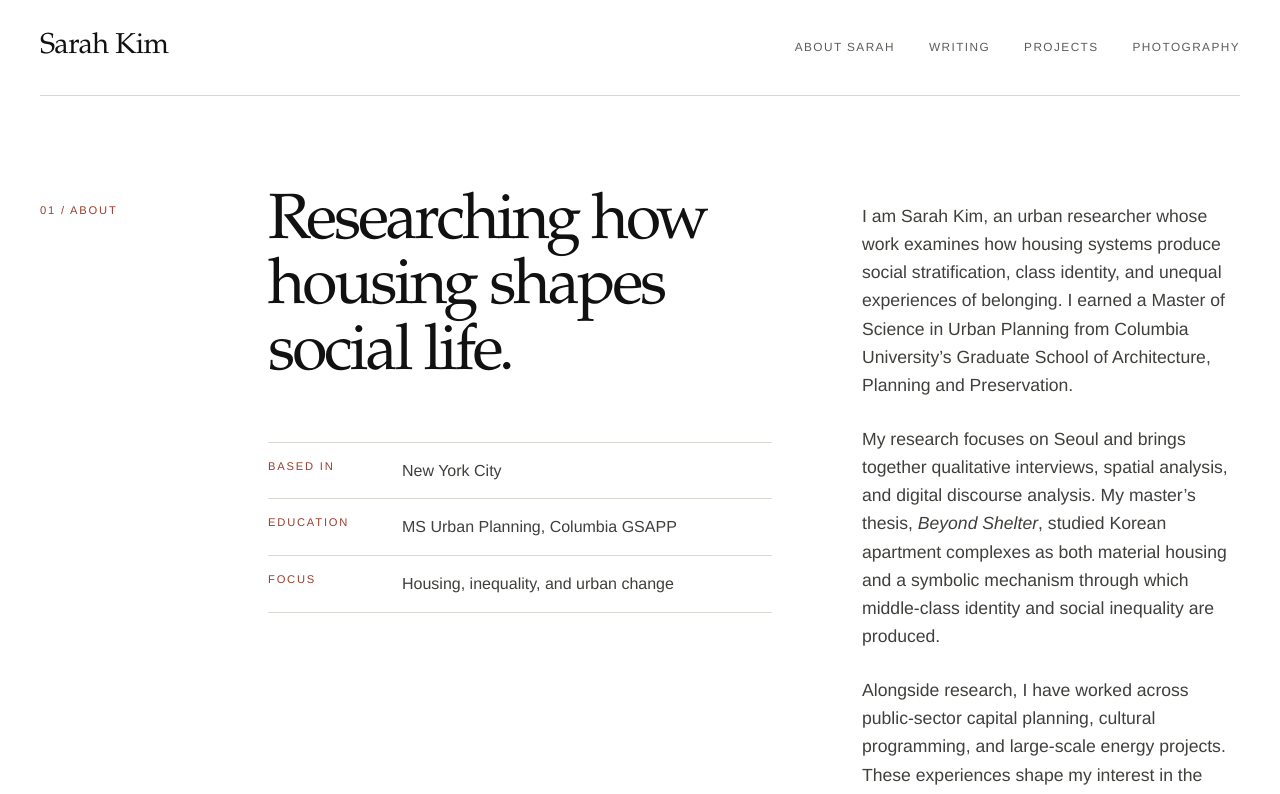
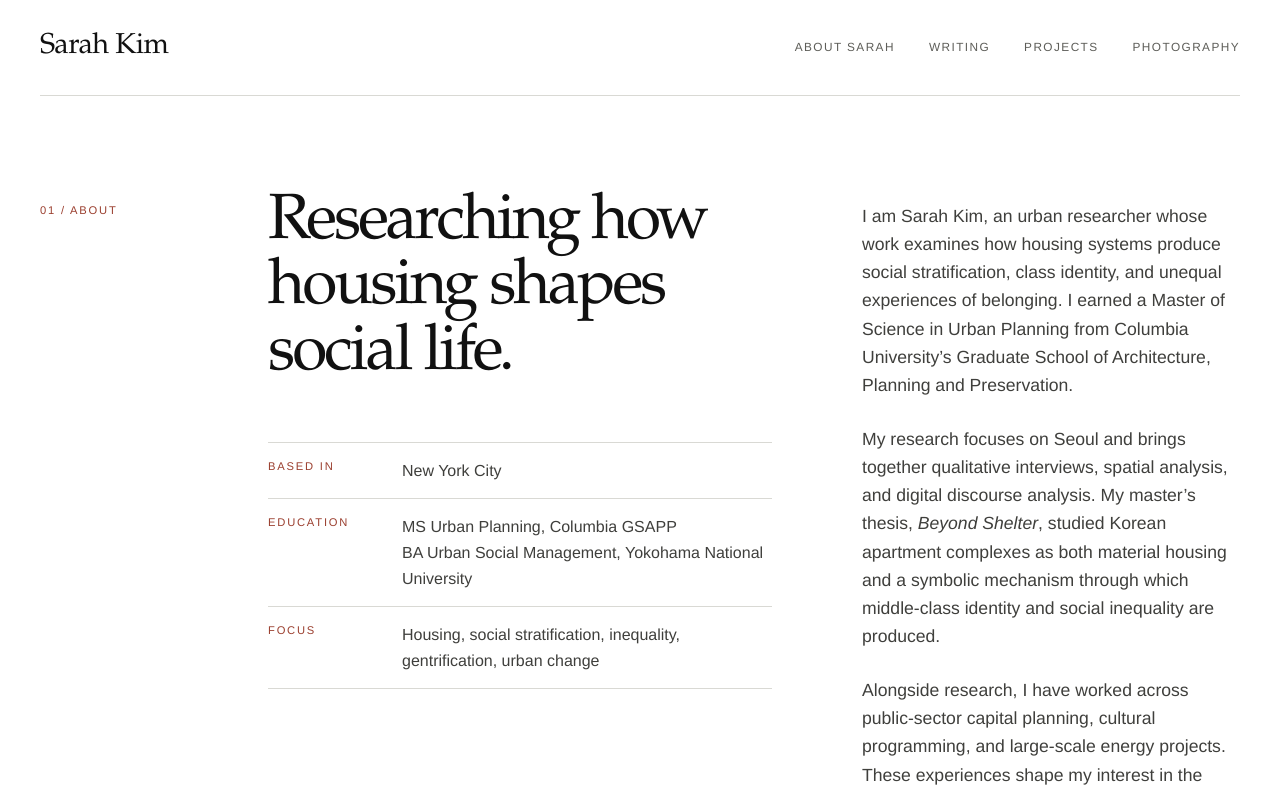
Before and after one commit to bysarahkim/bysarahkim.com, a Next.js app: page / in a window 1280 px wide. Shown: the top 794 px of the page. Built offline with nearby package versions, Linux system fonts and the light colour scheme.

Commit message:
Update education and research focus

```diff
--- a/app/page.tsx
+++ b/app/page.tsx
@@ -115,8 +115,8 @@ export default function Home() {
             <h2 id="about-title">Researching how housing shapes social life.</h2>
             <dl className="about-facts">
               <div><dt>Based in</dt><dd>New York City</dd></div>
-              <div><dt>Education</dt><dd>MS Urban Planning, Columbia GSAPP</dd></div>
-              <div><dt>Focus</dt><dd>Housing, inequality, and urban change</dd></div>
+              <div><dt>Education</dt><dd>MS Urban Planning, Columbia GSAPP<br />BA Urban Social Management, Yokohama National University</dd></div>
+              <div><dt>Focus</dt><dd>Housing, social stratification, inequality, gentrification, urban change</dd></div>
             </dl>
           </div>
           <div className="prose about-copy">
```
